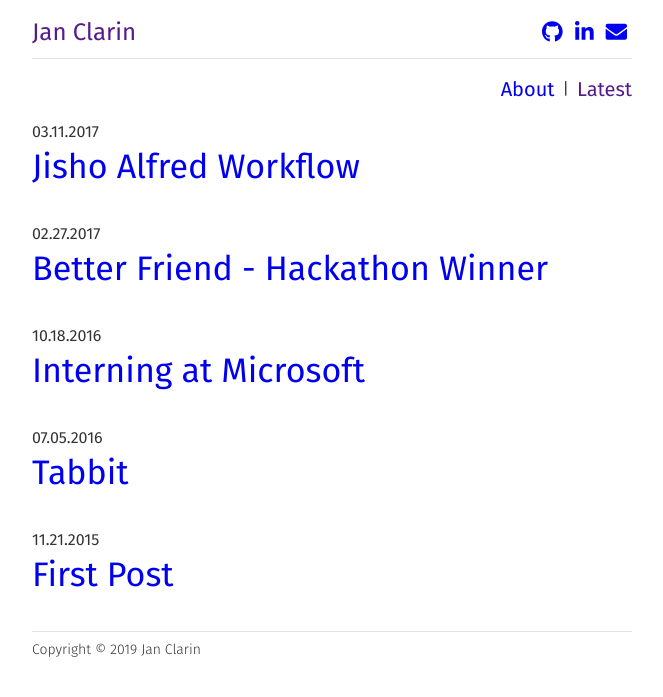
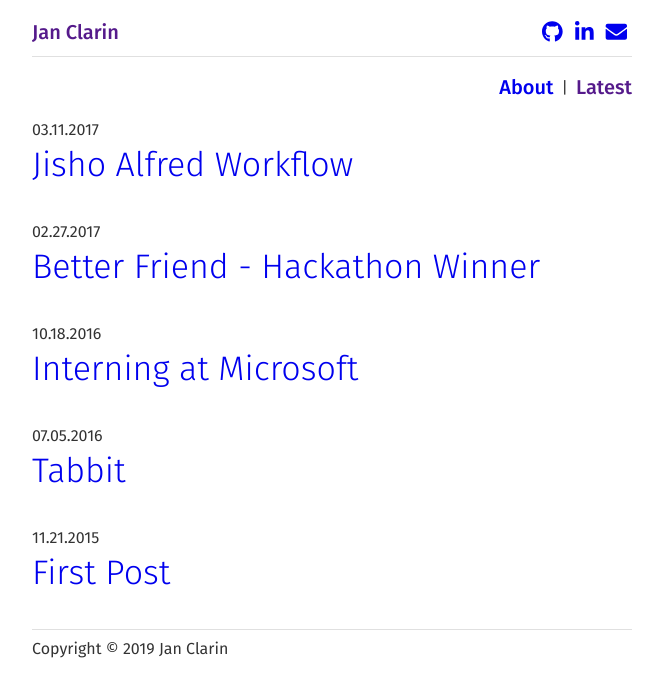
Before and after one commit to janclarin/janclarin.github.io, a Jekyll site: the page built from index.md, in a window 1280 px wide. Shown: the top 697 px of the page, without its empty margins (308-971 px from the left). Built offline with Jekyll 4.4.1, drawn with Linux system fonts in a browser that asks for light colours; nearby versions of some CDN libraries.

Commit message:
Use material design typography styling

```diff
--- a/_includes/head.html
+++ b/_includes/head.html
@@ -2,7 +2,7 @@
   <meta charset="utf-8">
   <meta http-equiv="X-UA-Compatible" content="IE=edge">
   <meta name="viewport" content="width=device-width, initial-scale=1">
-  <link rel="stylesheet" href="https://fonts.googleapis.com/css?family=Fira+Sans:300,400,400i">
+  <link rel="stylesheet" href="https://fonts.googleapis.com/css?family=Fira+Sans:300,400,400i,500">
   <link rel="stylesheet" href="{{ "/assets/css/styles.css" | relative_url }}">
   <script
     defer
--- a/_sass/main.scss
+++ b/_sass/main.scss
@@ -6,6 +6,14 @@ $horizontal-line-color: #e0e0e0;
 $orange-color: #ff5722;
 $text-color: #333;
 
+$text-small: 16px; // Material type scale Body 1.
+$text-medium: 20px; // Material type scale H6.
+$text-large: 34px; // Material type scale H4.
+
+$weight-light: 300;
+$weight-regular: 400;
+$weight-medium: 500;
+
 @import "partials/base";
 @import "partials/layout";
 @import "partials/typography";
--- a/_sass/partials/_typography.scss
+++ b/_sass/partials/_typography.scss
@@ -1,27 +1,21 @@
 body {
   color: $text-color;
   font-family: 'Fira Sans', sans-serif;
-  font-size: 16px;
+  font-size: $text-small;
+  font-weight: $weight-regular;
   line-height: 1.4;
 }
 
 h1, h2, h3, h4, h5, h6 {
-  font-weight: 400;
+  font-weight: $weight-light;
 }
 
-.site-title {
-  font-size: 24px;
-}
-
+.site-title,
 .site-nav-link {
-  font-size: 20px;
-}
-
-.site-footer-content {
-  font-size: 14px;
-  font-weight: 300;
+  font-size: $text-medium;
+  font-weight: $weight-medium;
 }
 
 .post-title {
-  font-size: 34px;
+  font-size: $text-large;
 }
```
